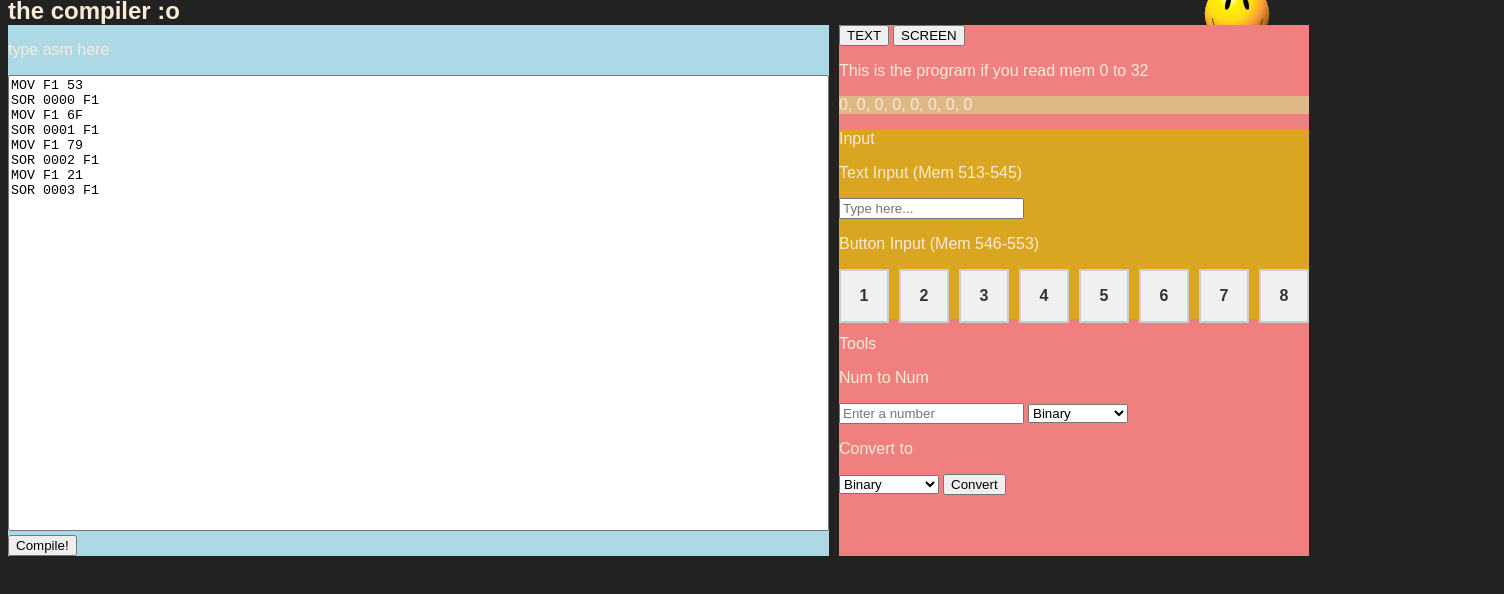
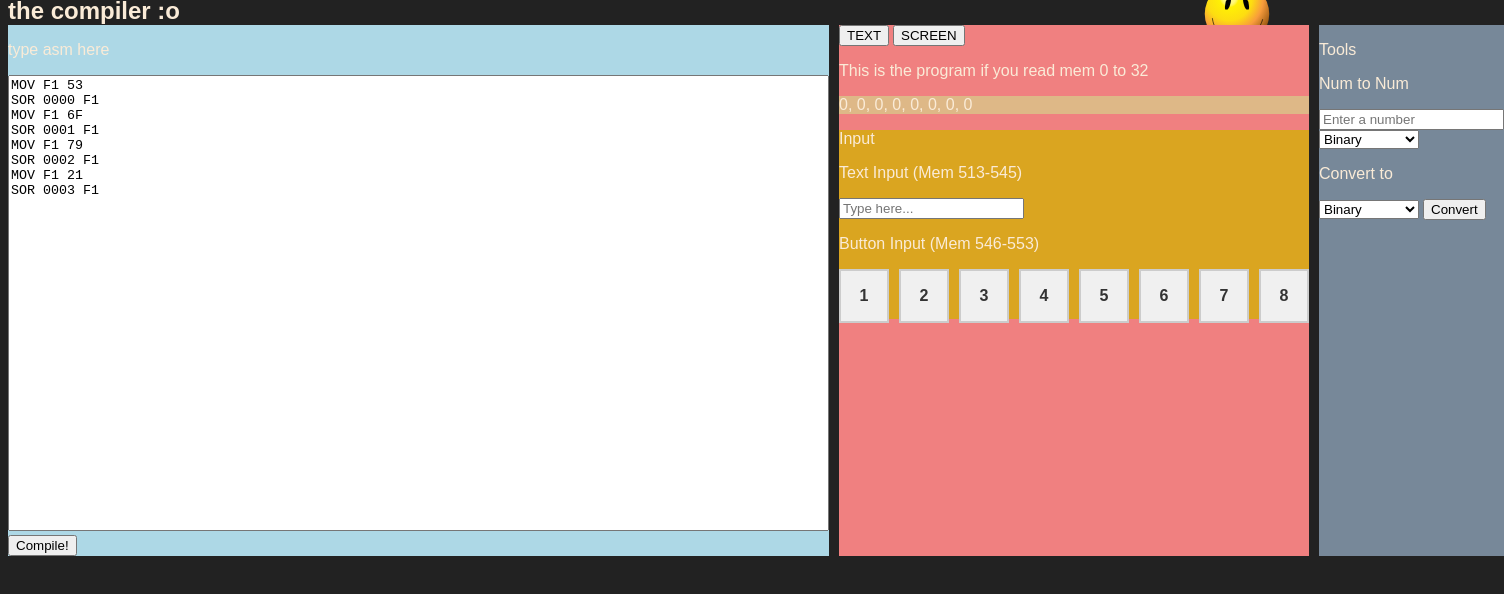
Before and after one commit to Alex-Hamish/alex-hamish.github.io, a plain HTML site: page soycpu/compiler/index.html in a window 1280 px wide. Shown: the part 66-660 px from the top of the page, 1504 px wide, since content can reach past the window. Drawn offline with Linux system fonts and the light colour scheme.

Commit message:
moved tools

```diff
--- a/soycpu/compiler/index.html
+++ b/soycpu/compiler/index.html
@@ -432,7 +432,8 @@ SOR 0003 F1</textarea>
                     </form>
                 </div>
             </div>
-            <div>
+        </div>
+        <div style="background:lightslategray;">
             <p>Tools</p>
             <p>Num to Num</p>
             <!-- You can interchange between bin, dec and hex-->
@@ -455,9 +456,7 @@ SOR 0003 F1</textarea>
                     const num1 = document.getElementById("num1").value;
                     const num1Type = document.getElementById("num1Type").value;
                     const num2Type = document.getElementById("num2Type").value;
-
                     let decimalValue;
-
                     // Convert input to decimal
                     if (num1Type === "bin") {
                         decimalValue = parseInt(num1, 2);
@@ -466,9 +465,7 @@ SOR 0003 F1</textarea>
                     } else if (num1Type === "hex") {
                         decimalValue = parseInt(num1, 16);
                     }
-
                     let result;
-
                     // Convert decimal to desired output type
                     if (num2Type === "bin") {
                         result = decimalValue.toString(2);
@@ -477,13 +474,11 @@ SOR 0003 F1</textarea>
                     } else if (num2Type === "hex") {
                         result = decimalValue.toString(16).toUpperCase();
                     }
-
                     document.getElementById("numResult").textContent = `Result: ${result}`;
                 }); // work please
             </script>
         </div>
     </div>
-    </div>
     <script src="compiler.js"></script>
 </body>
 </html>
```
Lines whose indentation alone changed are shown as unchanged.
